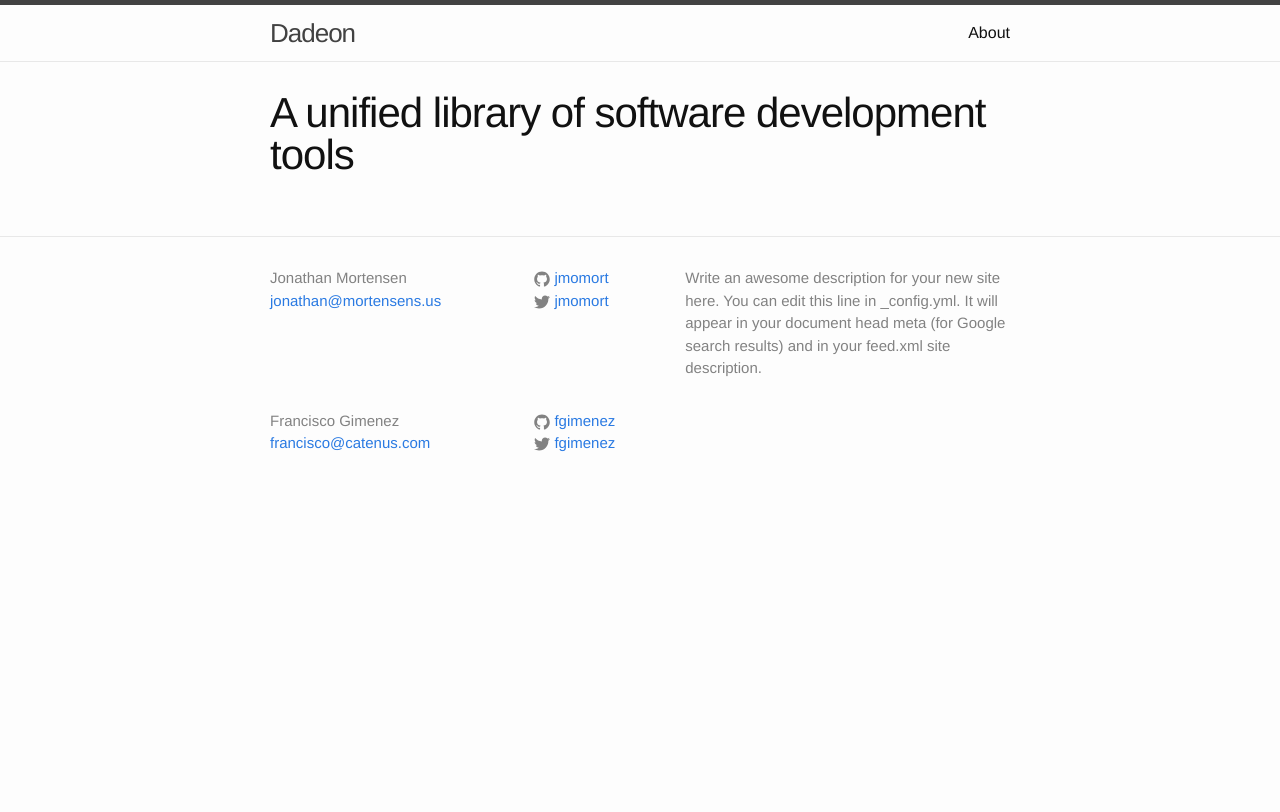
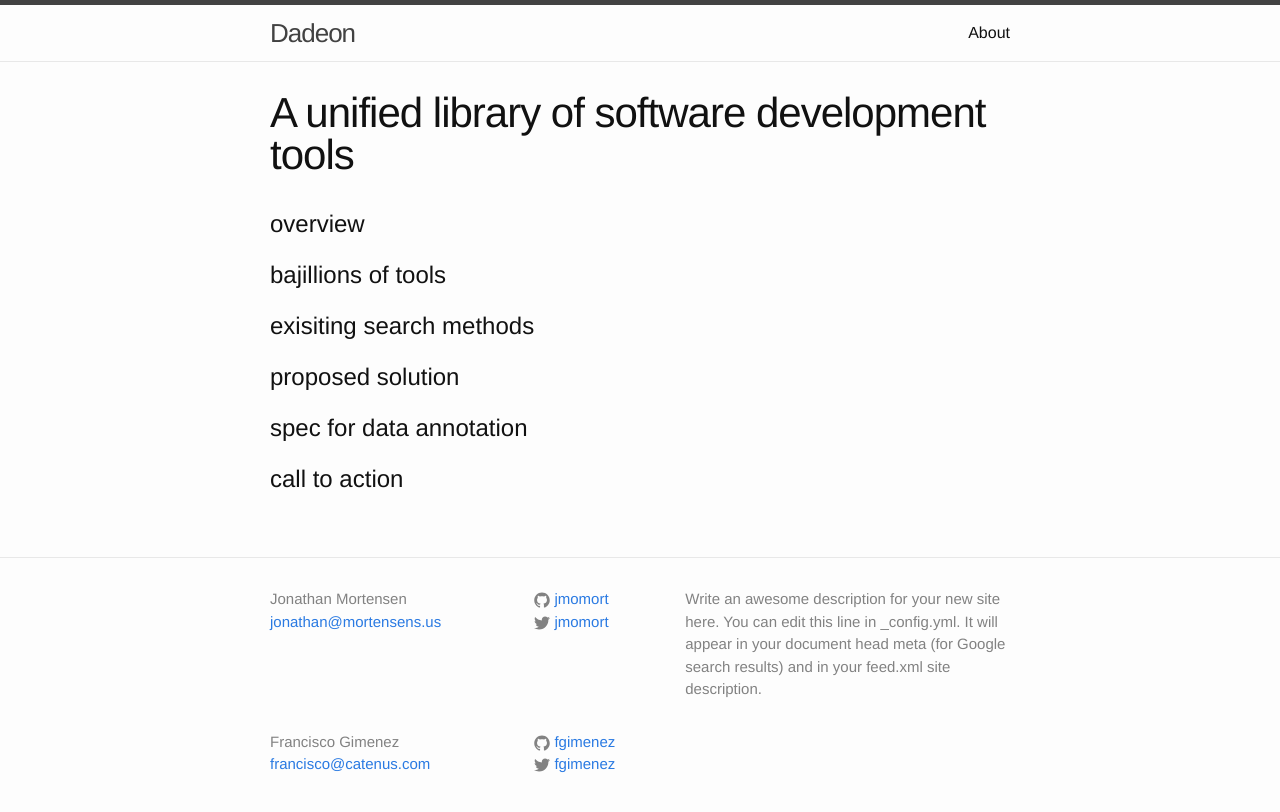
Before and after one commit to jmomort/jmomort.github.io, a Jekyll site: the page built from _jmo/library.md, in a window 1280 px wide. Shown: the top 812 px of the page. Built offline with Jekyll 4.4.1, drawn with Linux system fonts in a browser that asks for light colours.

Commit message:
adding outlines for jmo stuff

```diff
--- a/_jmo/library.md
+++ b/_jmo/library.md
@@ -1,4 +1,17 @@
 ---
 layout: page
 title: "A unified library of software development tools"
+date : "2015-11-30"
 ---
+
+# overview
+
+# bajillions of tools
+
+# exisiting search methods
+
+# proposed solution
+
+# spec for data annotation
+
+# call to action
```
Also changed, not shown: _jmo/clarity.md (+2 -0 lines), _jmo/trajectory.md (+10 -0 lines).
